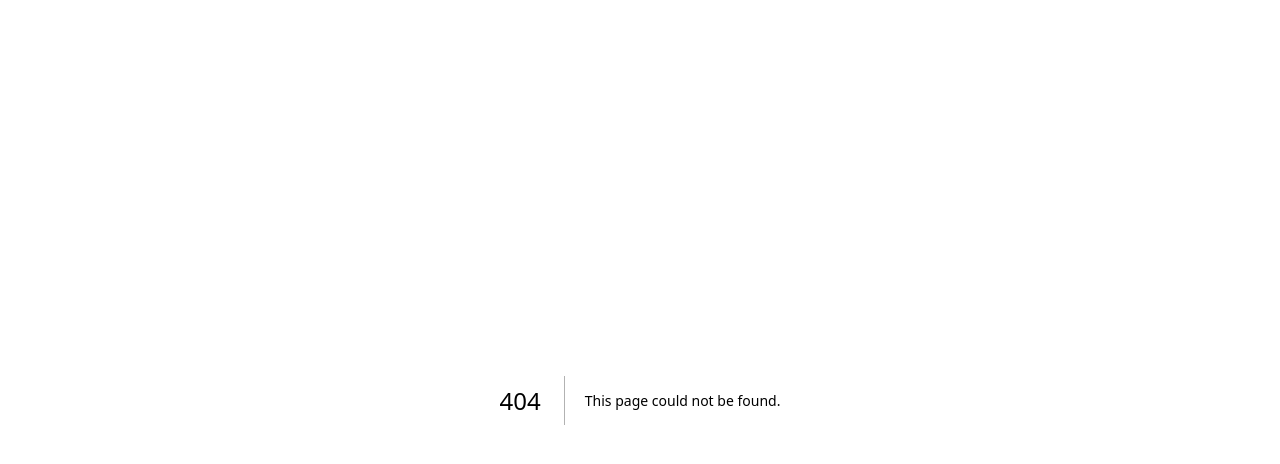
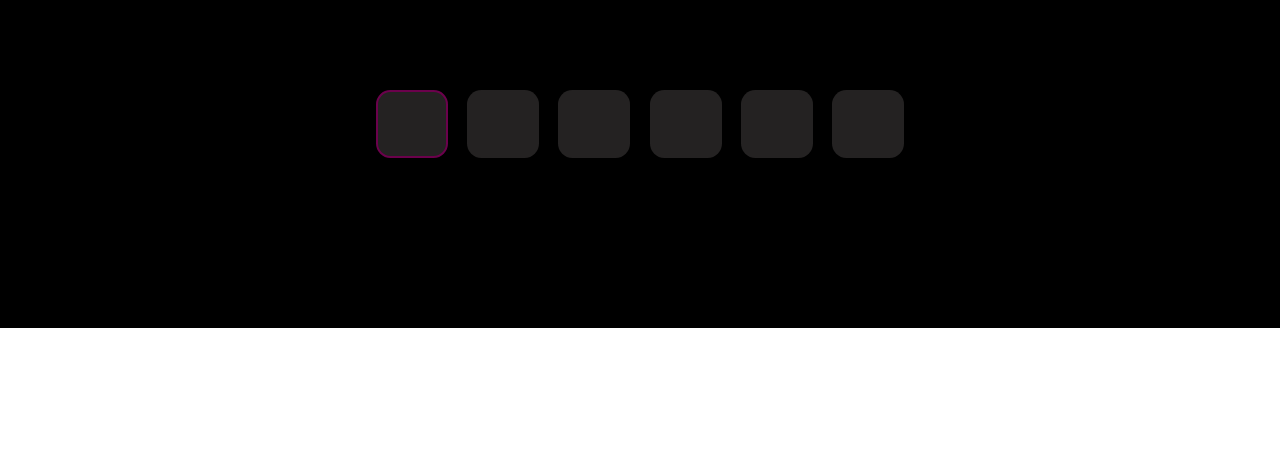
Before and after one commit to Elias-Traunbauer/school_collab, a Next.js app: page /otp in a window 1280 px wide. Before the commit this address had no page. Shown: the top 464 px of the page. Built offline with nearby package versions, Linux system fonts and the light colour scheme.

Commit message:
created and finished otp

```diff
--- /dev/null
+++ b/pages/otp.js
@@ -0,0 +1,144 @@
+import Head from 'next/head'
+import Image from 'next/image'
+import Script from 'next/script';
+import { useState } from 'react'
+import styles from '../styles/otp.module.css'
+import { useEffect } from 'react';
+
+
+export default function Otp(){
+
+    const [inputs,setInputs] = useState();
+
+    useEffect(() => {
+        const inputs = document.querySelectorAll(`.${styles.otpcontainer} input`);
+        //console.log(inputs[0].value ? inputs[0].value : "none");
+        document.getElementById('i1').focus();
+        for(const e of inputs){
+            e.value = "";
+            e.setAttribute("readonly", "readonly");
+            //e.addEventListener("keyup",handleOtp);
+            e.addEventListener("paste",handlePasteOtp);
+            e.addEventListener("focus",focusCorrectInput);
+            e.addEventListener("mousedown",handleMouseUp);
+            e.addEventListener("mouseup",handleMouseDown);
+            e.addEventListener("keyup",handleOtp);
+
+        }
+        return () => {
+            for(const e of inputs){
+                e.removeEventListener("keyup",handleOtp);
+                e.removeEventListener("paste",handlePasteOtp);
+                e.removeEventListener("focus",focusCorrectInput);
+                e.removeEventListener("mousedown",handleMouseUp);
+                e.removeEventListener("mouseup",handleMouseDown);
+
+        }}
+    });
+
+    function handleMouseUp(e){
+        e.target.focus();
+        e.preventDefault();
+    }
+    function handleMouseDown(e){
+        e.preventDefault();
+    }
+
+    function handlePasteOtp(e){
+        e.preventDefault();
+        console.log("saveasdasdaddsadadsdsadasdadsadsadsadsa");
+        const inputs = document.querySelectorAll(`.${styles.otpcontainer} input`);
+        navigator.clipboard.readText()
+        .then(text => {
+            const input = text.match(/(\d\d?\d?\d?\d?\d?)/);
+            const inputValue = input[0].split("");
+            let index = 0;
+            for(const e of inputs){
+                if(e.value == "" && index < inputValue.length){
+                    e.value = inputValue[index];
+                    index++
+                }
+            }
+
+        })
+        .catch(err => {
+            console.error('Failed to read clipboard contents: ', err);
+        });
+
+        focusCorrectInput();
+    }
+
+    function focusCorrectInput(e){
+        //e.preventDefault();
+        const inputs = document.querySelectorAll(`.${styles.otpcontainer} input`);
+        let curr;
+        for(const e of inputs){
+            curr = e;
+            if(e.value.length <= 0){
+                e.focus();
+                break;
+            }
+        }
+
+        curr.focus();
+        //inputs[inputs.length-1].focus();
+    }
+
+
+
+    function handleOtp(e){
+        const input = e.target;
+        let value = input.value;
+        let endreached = false;
+
+
+        if(e.key === "Backspace"){
+            if(input.previousElementSibling == null)
+                return;
+
+            if(input.value == ""){
+                input.previousElementSibling.value= "";
+                input.previousElementSibling.focus();
+            }
+            else{
+                input.value = "";
+            }
+
+            return;
+        }
+
+        if(e.key.trim().length != 1){
+            return;
+        }
+
+        if(input != null && /^\d+$/.test(e.key) && input.value.length <= 0){
+            input.value = e.key;
+            if(input.nextElementSibling!= null)
+            input.nextElementSibling.focus();
+        }
+
+        /*if(e.key === "Backspace" && input.value.length <= 0 && input.previousElementSibling != null){
+            input.previousElementSibling.value = "";
+            input.previousElementSibling.focus();
+        }*/
+
+
+        //input.previousElementSibling.focus();
+        //input.nextElementSibling.focus();
+    }
+
+    return(
+        <>
+
+            <div  className={styles.otpcontainer}>
+                <input autoComplete='off' id='i1' maxLength="1" type="text"></input>
+                <input autoComplete='off' id='i2' maxLength="1" type="text"></input>
+                <input autoComplete='off' id='i3' maxLength="1" type="text"></input>
+                <input autoComplete='off' id='i4' maxLength="1" type="text"></input>
+                <input autoComplete='off' id='i5' maxLength="1" type="text"></input>
+                <input autoComplete='off' id='i6' maxLength="1" type="text"></input>
+            </div>
+        </>
+
+    );
+}
--- /dev/null
+++ b/styles/otp.module.css
@@ -0,0 +1,41 @@
+.otpcontainer{
+    color: white;
+    background-color: rgb(0, 0, 0);
+    display: flex;
+    align-items: center;
+    justify-content: center;
+    flex-direction: row;
+
+    /*test*/
+    padding-top: 5em;
+    padding-bottom: 10em;
+}
+
+.otpcontainer > input{
+    width: 1.5em;
+    font-size: 3em;
+    padding: .1em;
+    text-align: center;
+    border-radius: .2em;
+    color: rgb(255, 255, 255) !important;
+    background-color: rgb(36, 34, 34);
+    border: 0;
+    outline: none !important;
+    border-radius: .3em;
+    margin: .2em;
+
+    border: 2px solid transparent;
+}
+.otpcontainer > input:focus{
+    border: 2px solid rgb(107, 1, 76);
+    user-select: none;
+    outline: none;
+    color: transparent !important;
+    text-shadow: 0 0 0 rgb(255, 255, 255);
+}
+.disabled{
+    opacity: 0.5;
+}
+.space {
+    margin-right: 1em !important;
+}
```
